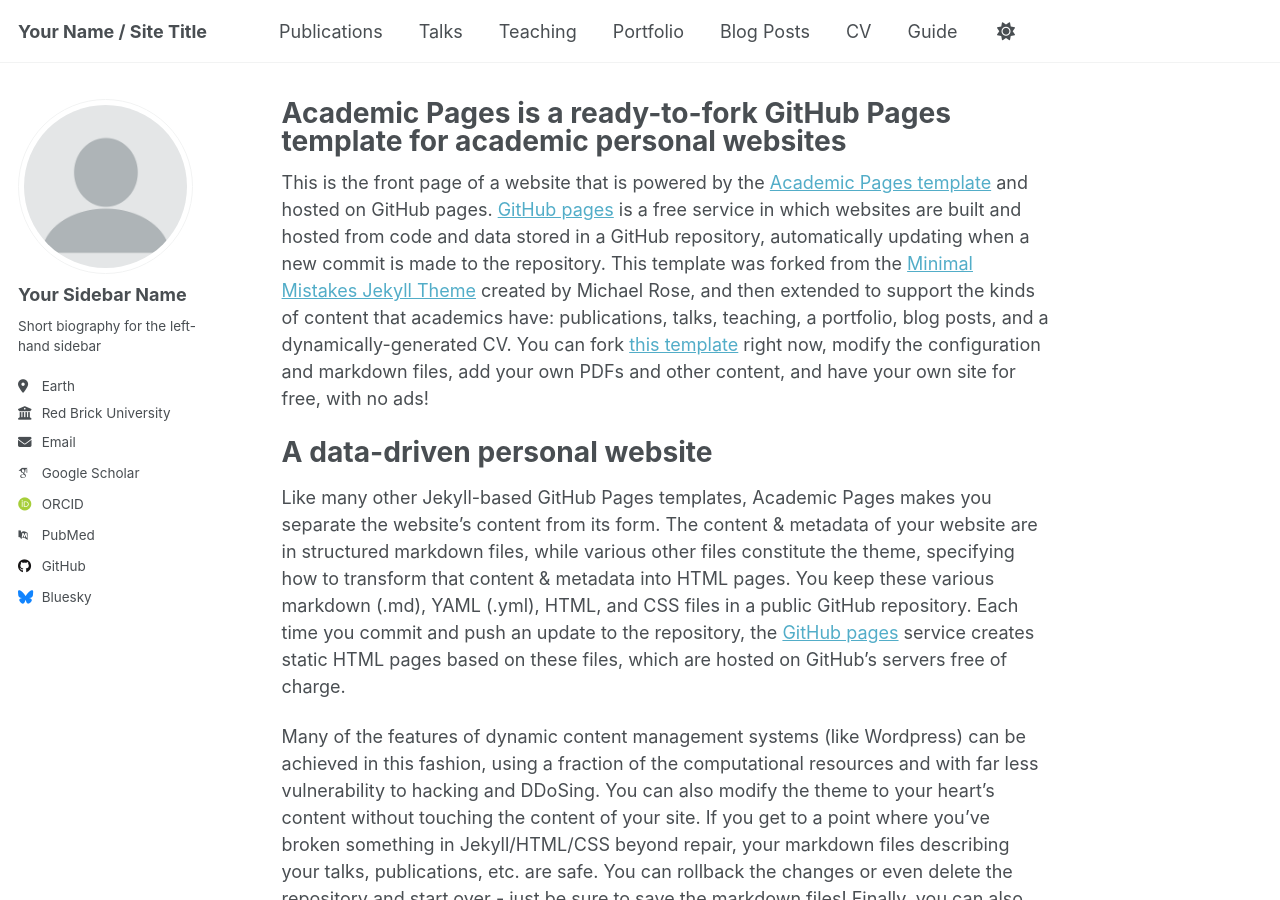
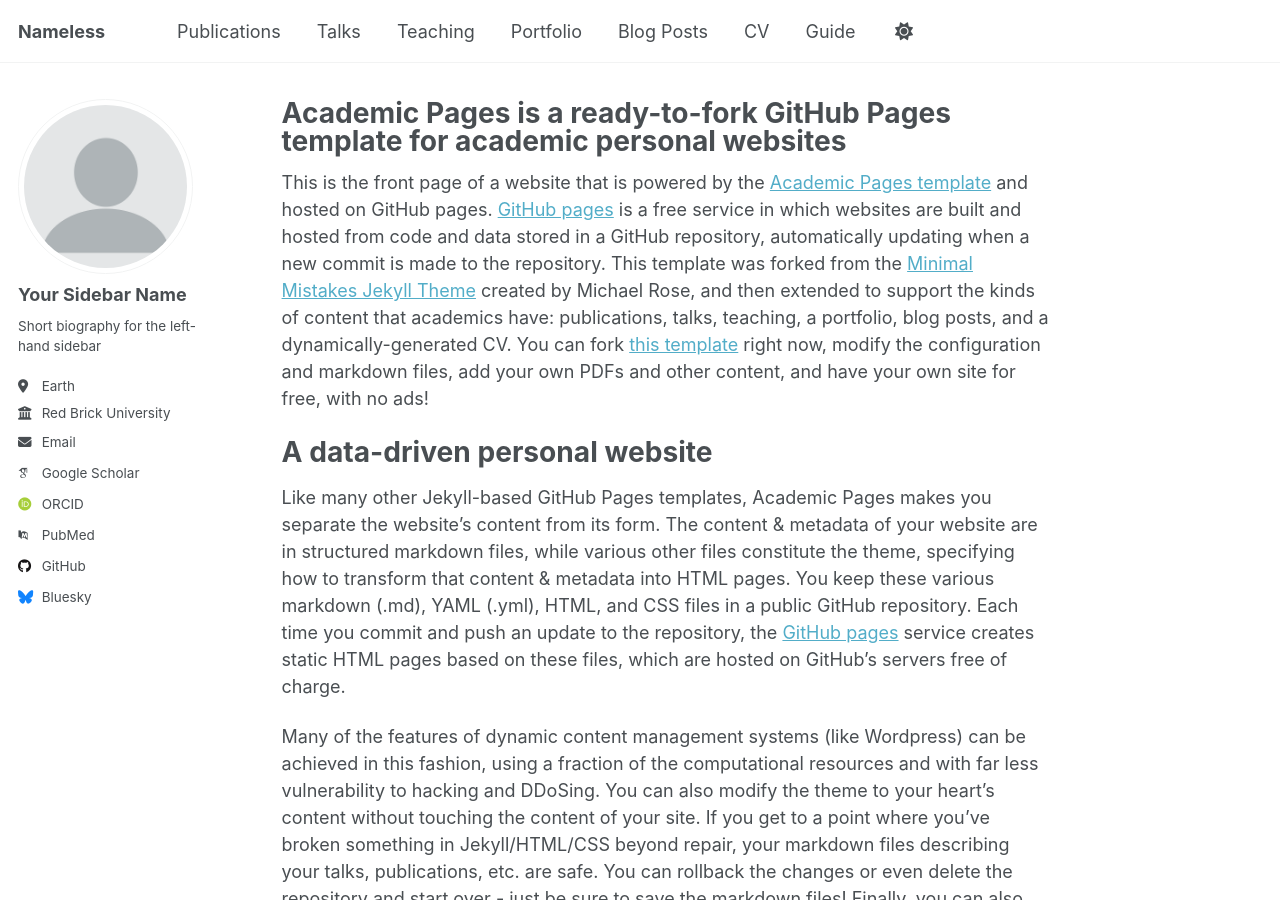
Before and after one commit to NajiyaFatma/nf.github.io, a Jekyll site: the page built from _pages/about.md, in a window 1280 px wide and 900 px high. Built offline with Jekyll 4.4.1, drawn with Linux system fonts in a browser that asks for light colours; some web fonts are replaced.

Commit message:
Update _config.yml

```diff
--- a/_config.yml
+++ b/_config.yml
@@ -9,13 +9,13 @@
 # Basic Site Settings
 locale                   : "en-US"
 site_theme               : "default"
-title                    : "Your Name / Site Title"
+title                    : "Nameless"
 title_separator          : "-"
 name                     : &name "Your Name"
 description              : &description "personal description"
 url                      : https://academicpages.github.io # the base hostname & protocol for your site e.g. "https://[your GitHub username].github.io" or if you already have some other page hosted on Github then use "https://[your GitHub username].github.io/[Your Repo Name]"
 baseurl                  : "" # the subpath of your site, e.g. "/blog"
-repository               : "academicpages/academicpages.github.io"
+repository               : "NajiyaFatma/NF.github.io"
 
 # Site Author - The following control what appear as part of the author content on the side bar.
 #               If a field is blank the icon and link will not appear, otherwise it will be shown.
```
